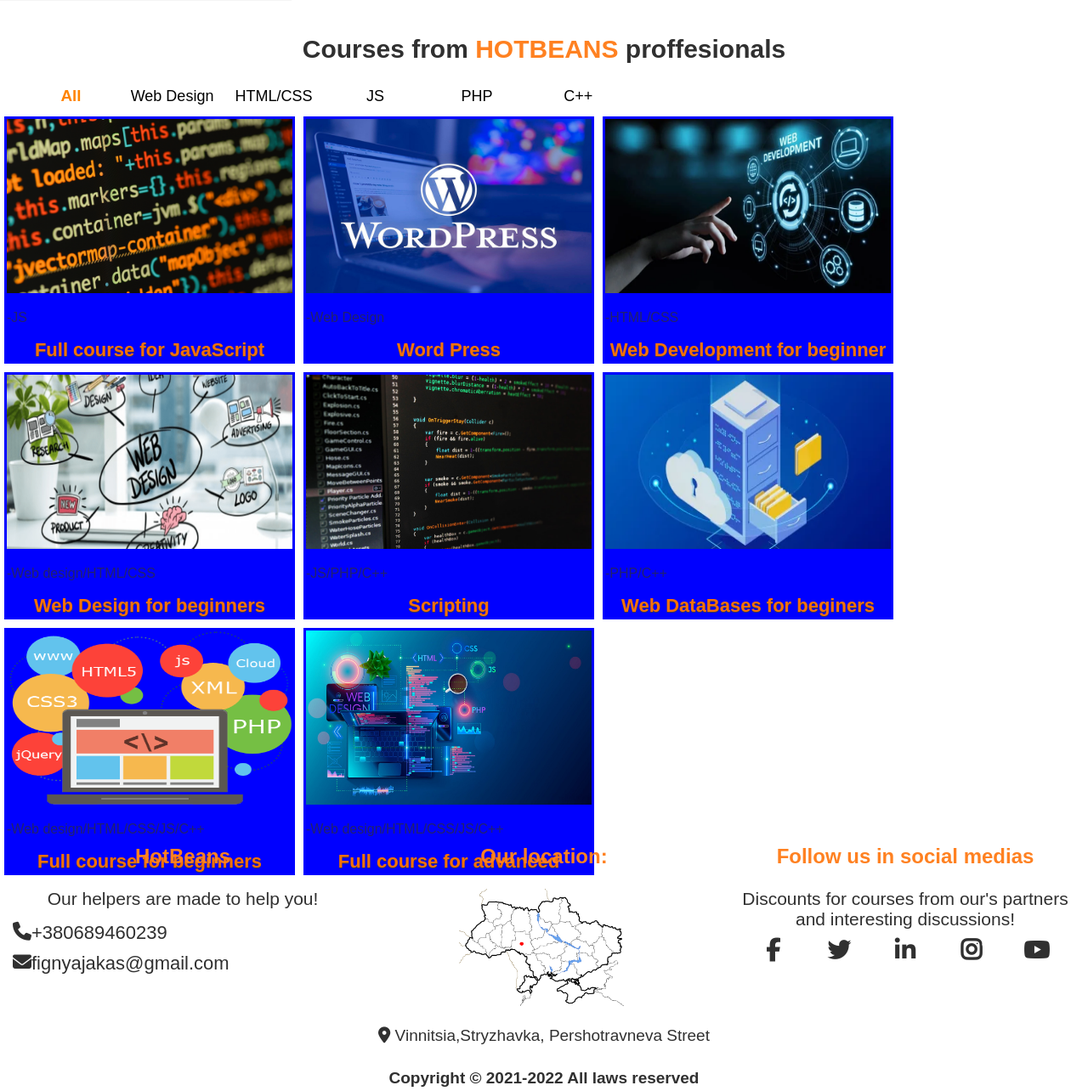
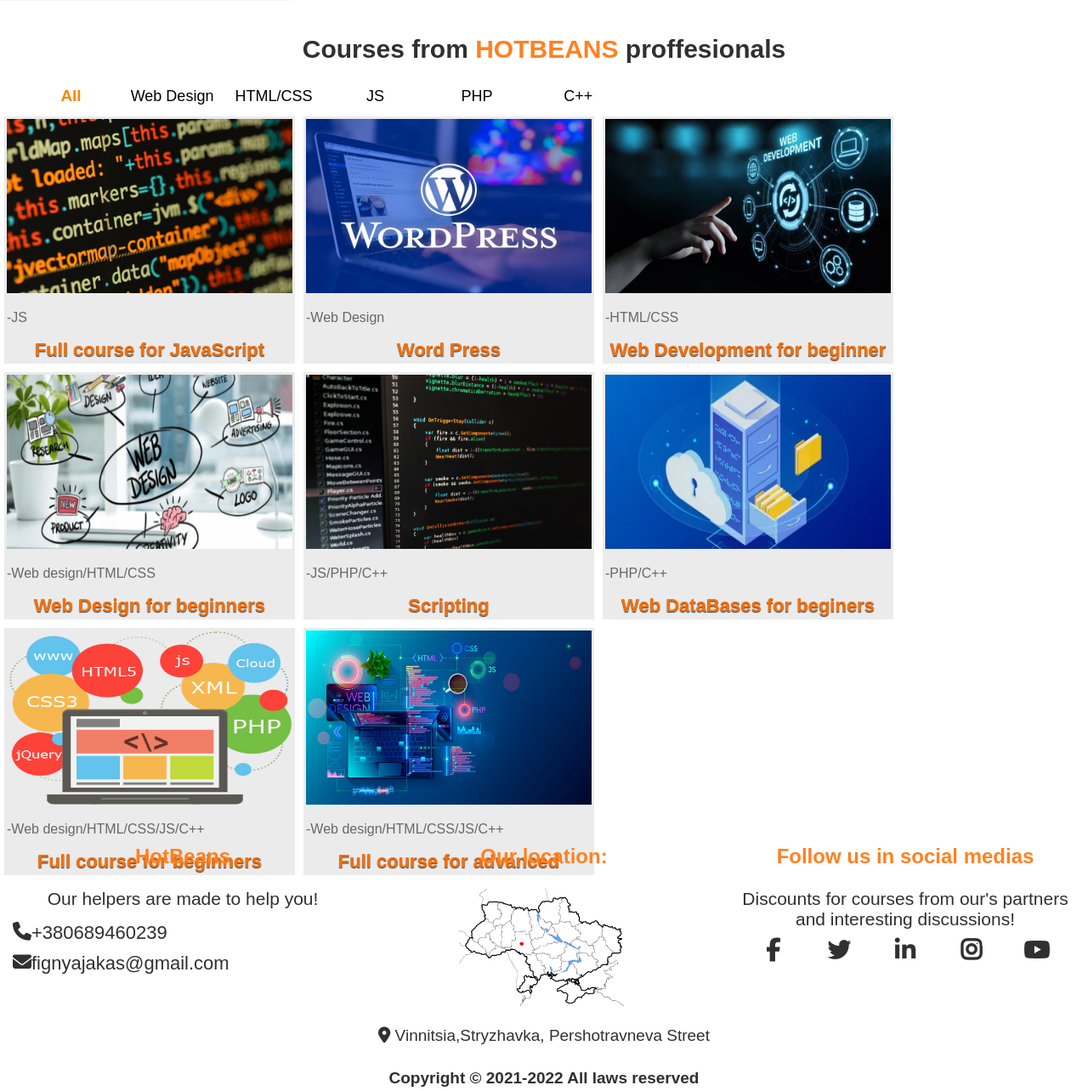
Before and after one commit to Tecrak/HotBeans, a PHP site: page /index.html in a window 1280 px wide; the page is wider, and only the part inside the window is pictured. Shown: the part 2533-3817 px from the top of that part at 85% size. Run offline with PHP 8.4, Linux system fonts and the light colour scheme; some libraries are stand-ins or nearby versions.

Commit message:
Update style_adaptation.css

```diff
--- a/style/style_adaptation.css
+++ b/style/style_adaptation.css
@@ -2,7 +2,6 @@
     .filterElement {
         width:21rem;
         height: 285px;
-        background: blue;
     }
     .logo {
         width: 250px;
```
